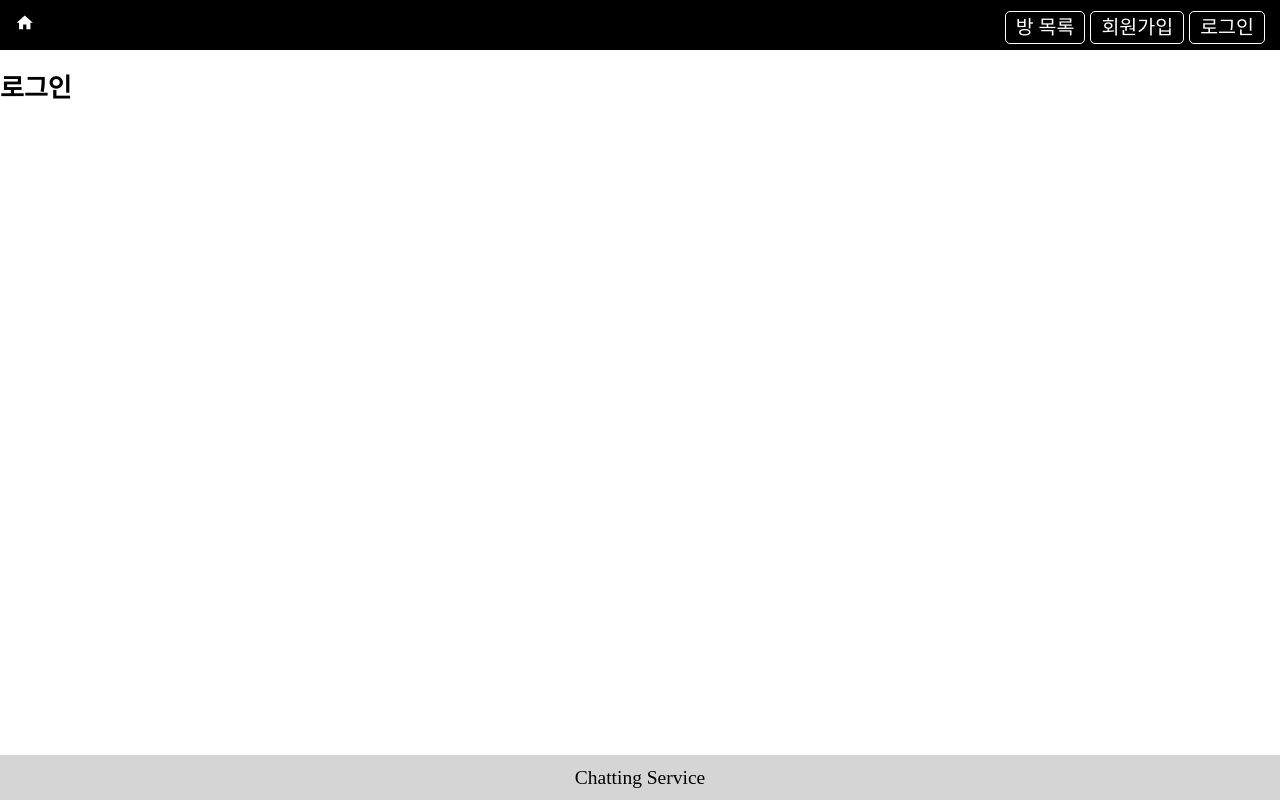
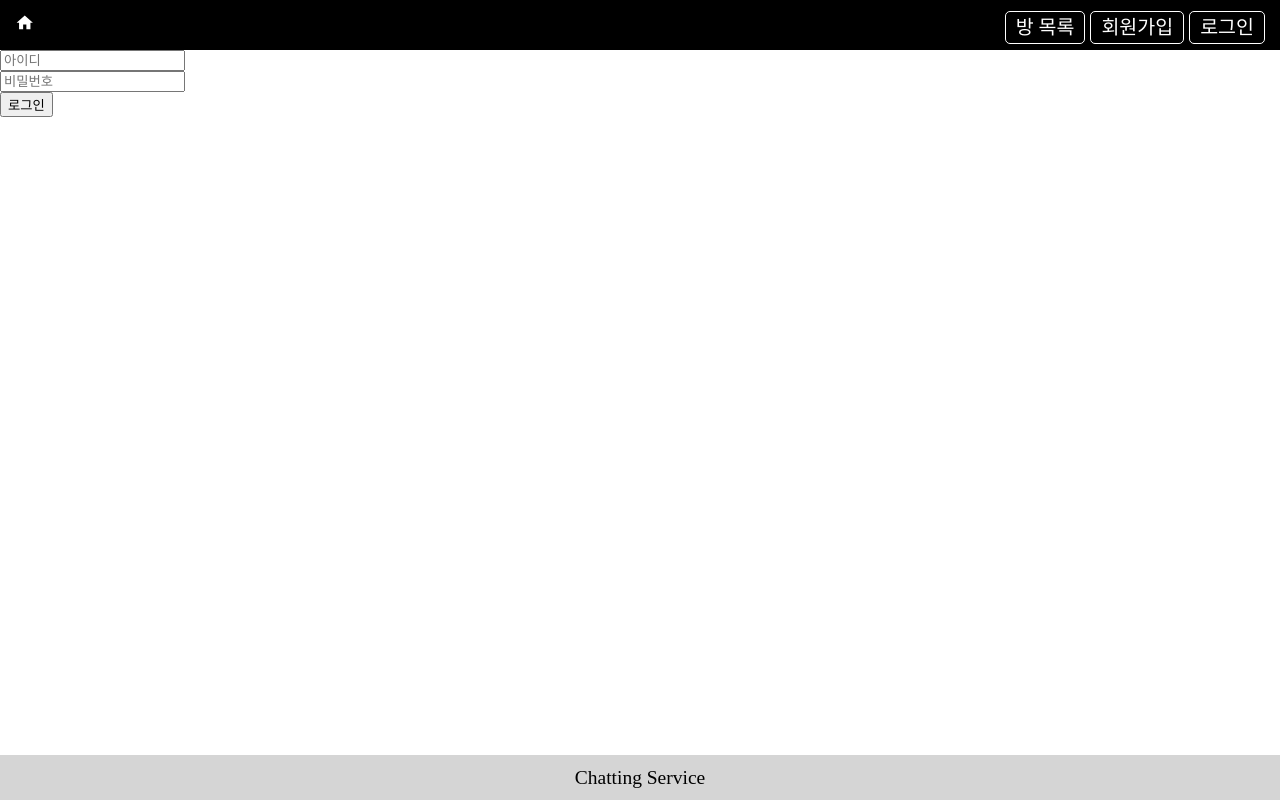
Before and after one commit to yonggyo1125/chatting, a React (Create React App) app in the folder front_app/chatting_fe/: page /login in a window 1280 px wide. Built offline with nearby package versions, Linux system fonts and the light colour scheme.

Commit message:
프론트 앱 구성

```diff
--- a/front_app/chatting_fe/src/pages/Login.js
+++ b/front_app/chatting_fe/src/pages/Login.js
@@ -1,13 +1,40 @@
-import { useNavigate } from 'react-router-dom';
+import { useState } from 'react';
+import ErrorMessage from '../components/commons/ErrorMessage';
 
 const Login = () => {
-    const isLogin = true;
-    const navigate = useNavigate();
-    if (isLogin) {
-        navigate("/");
-    }
+    const [form, setForm] = useState({
+        userId : '',
+        userPw : '',
+    });
 
-    return <h1>로그인</h1>;
+    const [message, setMessage] = useState('');
+
+    const handleChange = (e) => {
+        form[e.target.name] = e.target.value;
+        setForm({ ...form});
+    };
+
+    const handleSubmit = (e) => {
+        e.preventDefault();
+        if (!form.userId.trim()) {
+            setMessage("아이디를 입력하세요.");
+            return;
+        }
+
+        if (!form.userPw.trim()) {
+            setMessage("비밀번호를 입력하세요.");
+            return;
+        }
+    };
+
+    return (
+        <form onSubmit={handleSubmit}>
+            <input type="text" name="userId" placeholder="아이디" onChange={handleChange} /><br />
+            <input type="password" name="userPw" placeholder="비밀번호" onChange={handleChange} /><br />
+            { message && <ErrorMessage>{message}</ErrorMessage>}
+            <button type="submit">로그인</button>
+        </form>
+    )
 };
 
 export default Login;
```
